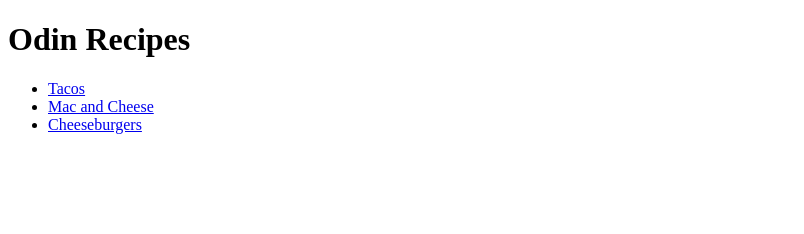
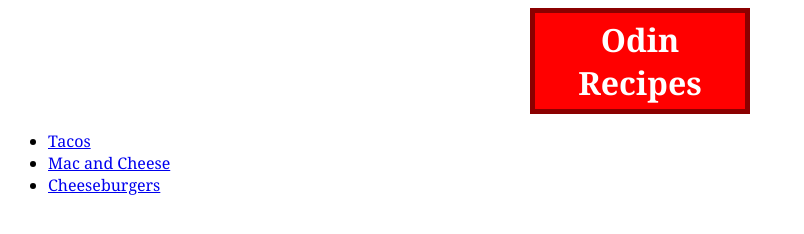
Before and after one commit to celbrae/odin-recipes, a plain HTML site: page index.html in a window 1280 px wide. Shown: the whole page, without its empty margins (0-804 px from the left). Drawn offline with Linux system fonts and the light colour scheme.

```diff
--- a/index.html
+++ b/index.html
@@ -1,11 +1,12 @@
 <!DOCTYPE html>
 <html>
     <head>
+        <link rel="stylesheet" href="style.css">
         <meta charset="utf-8">
         <title>Odin Recipes</title>
     </head>
 
-    <body>
+    <body class="index-page">
         <h1>Odin Recipes</h1>
         <ul>
             <li><a href="recipes/tacos.html">Tacos</a></li>
--- /dev/null
+++ b/style.css
@@ -0,0 +1,16 @@
+* {
+    font-family: Cambria, Cochin, Georgia, Times, 'Times New Roman', serif;
+}
+
+.index-page h1 {
+    border-style: solid;
+    color: white;
+    width: 200px;
+    margin: 0 auto;
+    text-align: center;
+    background-color: red;
+    border-color: darkred;
+    border-width: 5px;
+    font-family:Cambria, Cochin, Georgia, Times, 'Times New Roman', serif;
+    padding: 5px;
+}
```
Also changed, not shown: recipes/cheeseburger.html (+1 -0 lines), recipes/mac-n-cheese.html (+1 -0 lines), recipes/tacos.html (+1 -0 lines), 1 other file.
